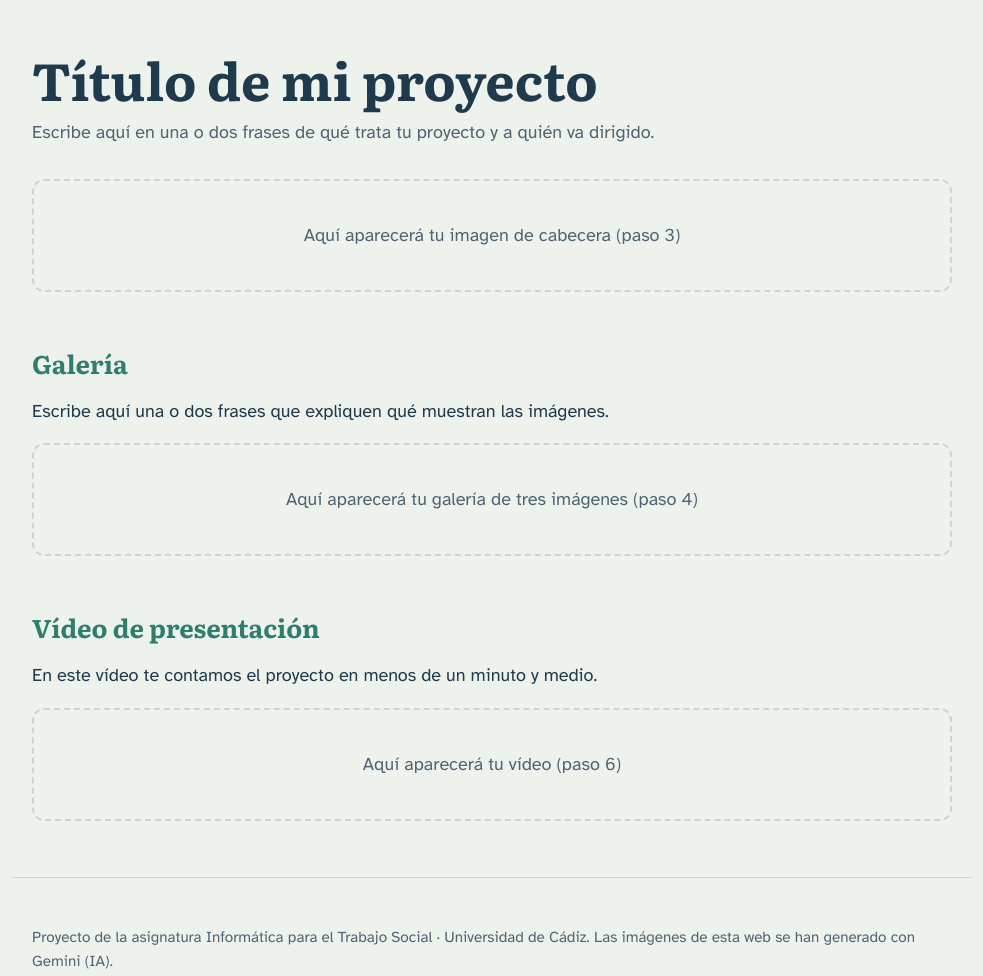
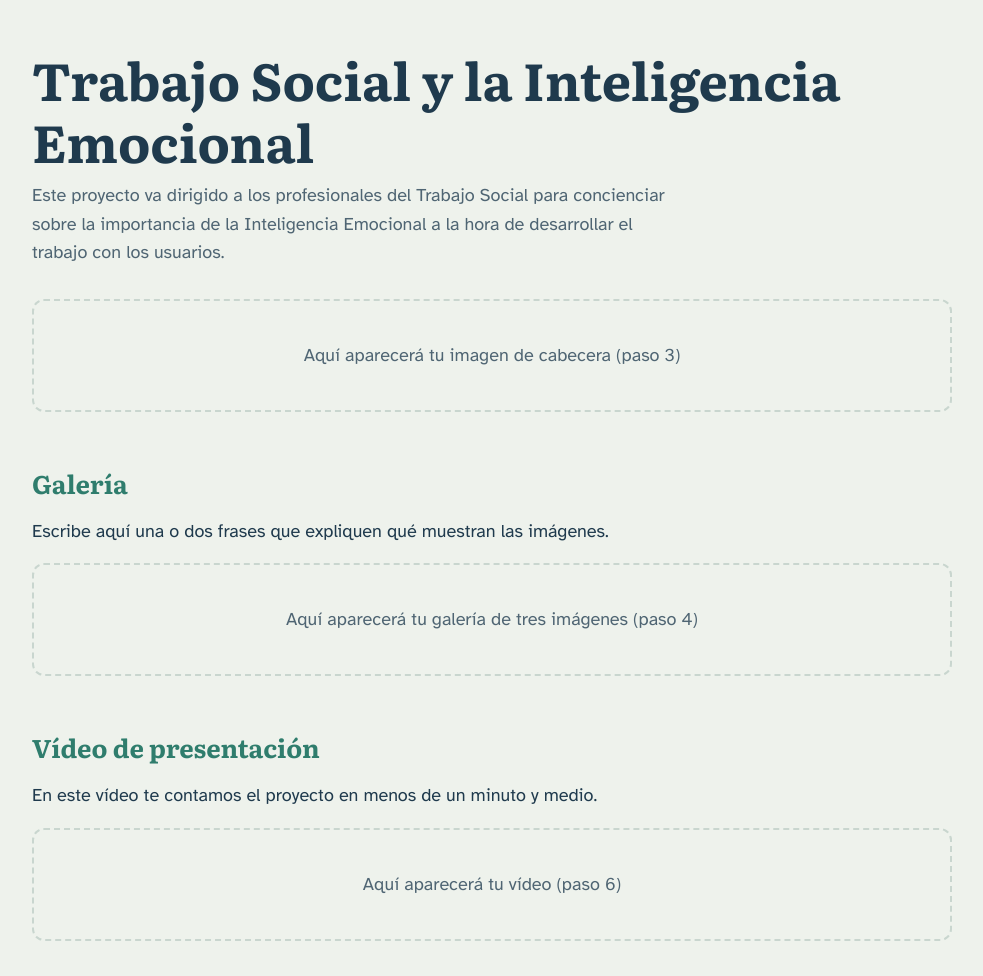
Before and after one commit to carlota404/practica-im-genes-video-, a plain HTML site: page index.html in a window 1280 px wide. Shown: the top 976 px of the page, without its empty margins (148-1131 px from the left). Drawn offline with Linux system fonts and the light colour scheme.

Commit message:
Titulo y Subtitulo

```diff
--- a/index.html
+++ b/index.html
@@ -4,7 +4,7 @@
 <meta charset="UTF-8">
 <meta name="viewport" content="width=device-width, initial-scale=1">
 <!-- Cambia este título por el de tu proyecto -->
-<title>Título de mi proyecto</title>
+<title>Trabajo Social y la Inteligencia Emocional</title>
 
 <link rel="preconnect" href="https://fonts.googleapis.com">
 <link rel="preconnect" href="https://fonts.gstatic.com" crossorigin>
@@ -134,9 +134,8 @@ font-size: 0.95rem;
 <body>
 <header>
 <!-- Cambia este título por el de tu proyecto -->
-<h1>Título de mi proyecto</h1>
-<p class="subtitulo">Escribe aquí en una o dos frases de qué trata tu proyecto y
-a quién va dirigido.</p>
+<h1>Trabajo Social y la Inteligencia Emocional</h1>
+<p class="subtitulo">Este proyecto va dirigido a los profesionales del Trabajo Social para concienciar sobre la importancia de la Inteligencia Emocional a la hora de desarrollar el trabajo con los usuarios.</p>
 <div class="zona" data-aviso="Aquí aparecerá tu imagen de cabecera (paso 3)">
 <!-- PASO 3: CABECERA ============================ INICIO -->
 <!-- PASO 3: CABECERA =============================== FIN -->
```
